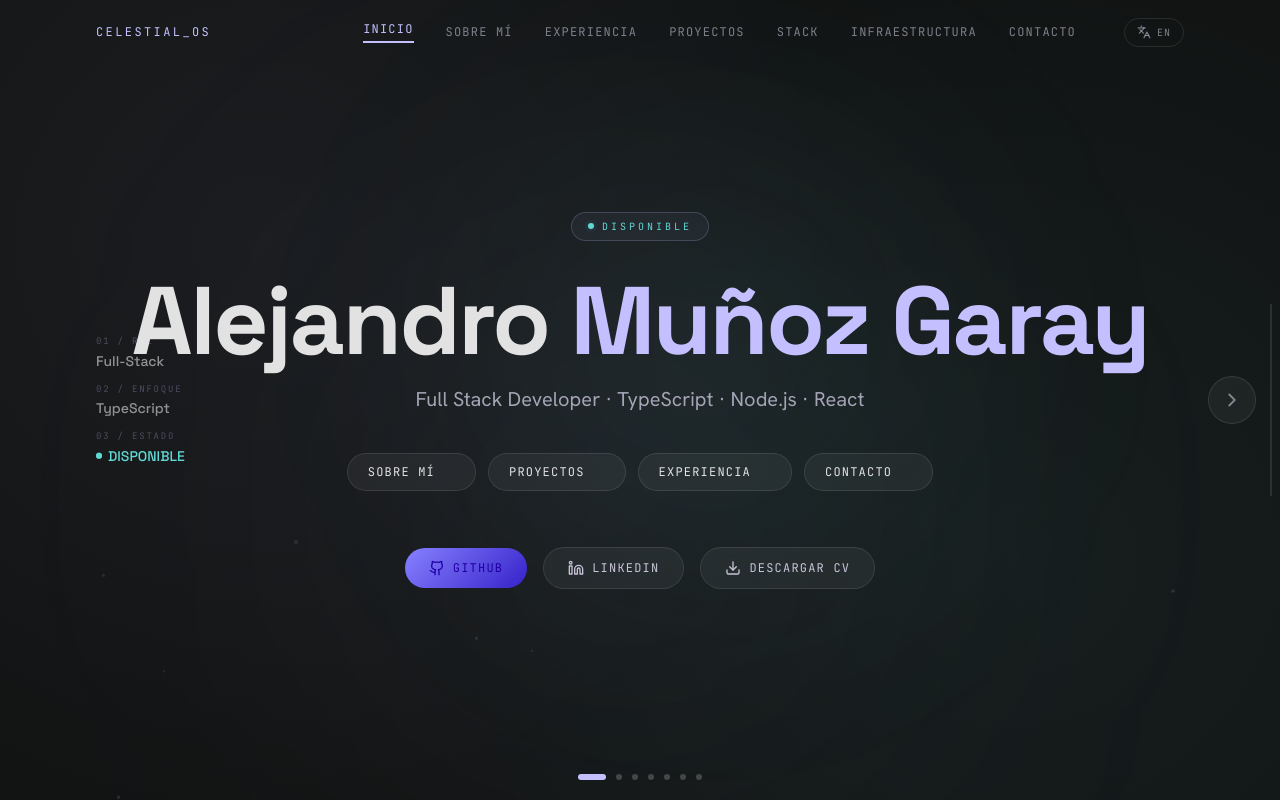
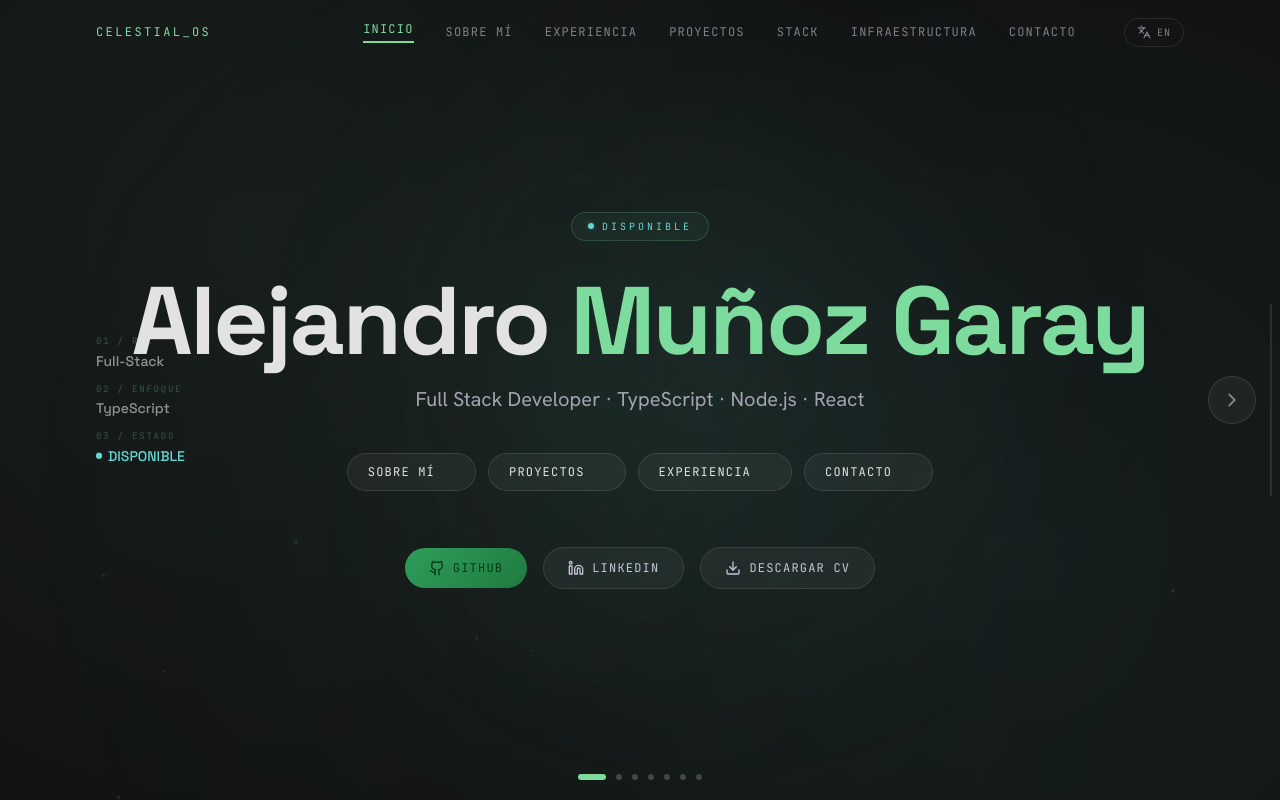
Before and after one commit to bentlyy/Portafolio-Web-, a Next.js app: page / in a window 1280 px wide. Built offline with nearby package versions, Linux system fonts and the light colour scheme.

Commit message:
feat: change color scheme from purple to green

```diff
--- a/src/app/globals.css
+++ b/src/app/globals.css
@@ -15,12 +15,12 @@
   --color-inverse-on-surface: #2f3131;
   --color-outline: #918fa1;
   --color-outline-variant: #464555;
-  --color-surface-tint: #c4c0ff;
-  --color-primary: #c4c0ff;
-  --color-on-primary: #2000a4;
-  --color-primary-container: #8781ff;
-  --color-on-primary-container: #1b0091;
-  --color-inverse-primary: #4f44e2;
+  --color-surface-tint: #7ddb9e;
+  --color-primary: #7ddb9e;
+  --color-on-primary: #003918;
+  --color-primary-container: #2f9d5c;
+  --color-on-primary-container: #00210e;
+  --color-inverse-primary: #1f7a3e;
   --color-secondary: #62d8d5;
   --color-on-secondary: #003736;
   --color-secondary-container: #11a19e;
@@ -33,10 +33,10 @@
   --color-on-error: #690005;
   --color-error-container: #93000a;
   --color-on-error-container: #ffdad6;
-  --color-primary-fixed: #e3dfff;
-  --color-primary-fixed-dim: #c4c0ff;
-  --color-on-primary-fixed: #100069;
-  --color-on-primary-fixed-variant: #3622ca;
+  --color-primary-fixed: #bdf5d5;
+  --color-primary-fixed-dim: #7ddb9e;
+  --color-on-primary-fixed: #00210e;
+  --color-on-primary-fixed-variant: #1f7a3e;
   --color-secondary-fixed: #81f5f1;
   --color-secondary-fixed-dim: #62d8d5;
   --color-on-secondary-fixed: #00201f;
@@ -118,10 +118,10 @@ body {
 
 @keyframes pulse-glow {
   0%, 100% {
-    box-shadow: 0 0 40px rgba(196, 192, 255, 0.2);
+    box-shadow: 0 0 40px rgba(125, 219, 158, 0.2);
   }
   50% {
-    box-shadow: 0 0 80px rgba(196, 192, 255, 0.4);
+    box-shadow: 0 0 80px rgba(125, 219, 158, 0.4);
   }
 }
 
@@ -136,7 +136,7 @@ body {
 
 .nebula-bg {
   background-image:
-    radial-gradient(circle at 20% 30%, rgba(196, 192, 255, 0.05) 0%, transparent 50%),
+    radial-gradient(circle at 20% 30%, rgba(125, 219, 158, 0.05) 0%, transparent 50%),
     radial-gradient(circle at 80% 70%, rgba(98, 216, 213, 0.05) 0%, transparent 50%);
 }
 
@@ -158,9 +158,9 @@ body {
 }
 
 .glass-card:hover {
-  border-color: rgba(196, 192, 255, 0.4);
+  border-color: rgba(125, 219, 158, 0.4);
   transform: translateY(-4px);
-  box-shadow: 0 0 30px rgba(135, 129, 255, 0.15);
+  box-shadow: 0 0 30px rgba(47, 157, 92, 0.15);
 }
 
 .glass-card::before {
@@ -186,18 +186,18 @@ body {
   width: 100%;
   height: 100%;
   background:
-    radial-gradient(circle at 20% 30%, rgba(135, 129, 255, 0.08) 0%, transparent 40%),
+    radial-gradient(circle at 20% 30%, rgba(47, 157, 92, 0.08) 0%, transparent 40%),
     radial-gradient(circle at 80% 70%, rgba(98, 216, 213, 0.08) 0%, transparent 40%);
   z-index: -1;
   pointer-events: none;
 }
 
 .pill-gradient {
-  background: linear-gradient(135deg, #8781ff 0%, #3622ca 100%);
+  background: linear-gradient(135deg, #2f9d5c 0%, #1f7a3e 100%);
   transition: all 0.3s ease;
 }
 
 .pill-gradient:hover {
-  box-shadow: 0 0 20px rgba(135, 129, 255, 0.5);
+  box-shadow: 0 0 20px rgba(47, 157, 92, 0.5);
   transform: scale(1.02);
 }
--- a/src/components/Contact.tsx
+++ b/src/components/Contact.tsx
@@ -61,8 +61,8 @@ export default function Contact() {
               </div>
 
               <div className="flex items-center gap-4">
-                <div className="bg-purple-500/10 p-3 rounded-lg">
-                  <Github size={18} className="text-purple-400" />
+                <div className="bg-green-500/10 p-3 rounded-lg">
+                  <Github size={18} className="text-green-400" />
                 </div>
                 <div>
                   <p className="font-mono text-[10px] text-on-surface-variant/60 uppercase tracking-wider">
--- a/src/components/Experience.tsx
+++ b/src/components/Experience.tsx
@@ -25,7 +25,7 @@ export default function Experience() {
               key={idx}
               className="relative pl-8 border-l border-white/10"
             >
-              <div className="absolute left-[-12px] top-0 bg-primary-container rounded-full p-2 shadow-[0_0_10px_rgba(135,129,255,0.3)]">
+              <div className="absolute left-[-12px] top-0 bg-primary-container rounded-full p-2 shadow-[0_0_10px_rgba(47,157,92,0.3)]">
                 <Briefcase size={14} className="text-on-primary" />
               </div>
 
--- a/src/components/Header.tsx
+++ b/src/components/Header.tsx
@@ -27,7 +27,7 @@ export default function Header({ currentSection, onNavigate, sections }: HeaderP
     <header
       className={`fixed top-0 left-0 w-full z-50 transition-all duration-300 ${
         currentSection > 0
-          ? "bg-surface/5 backdrop-blur-xl border-b border-white/15 shadow-[0_0_20px_rgba(196,192,255,0.1)]"
+          ? "bg-surface/5 backdrop-blur-xl border-b border-white/15 shadow-[0_0_20px_rgba(125,219,158,0.1)]"
           : "bg-transparent"
       }`}
     >
--- a/src/components/Projects.tsx
+++ b/src/components/Projects.tsx
@@ -44,7 +44,7 @@ export default function Projects() {
                 className="absolute inset-0 pointer-events-none opacity-0 group-hover:opacity-100 transition-opacity duration-300"
                 style={{
                   background:
-                    "radial-gradient(circle at var(--x, 50%) var(--y, 50%), rgba(135, 129, 255, 0.15), transparent 50%)",
+                    "radial-gradient(circle at var(--x, 50%) var(--y, 50%), rgba(47, 157, 92, 0.15), transparent 50%)",
                 }}
               />
               <div className="relative w-full aspect-video rounded-lg overflow-hidden mb-5 bg-surface-container-highest">
--- a/src/components/Skills.tsx
+++ b/src/components/Skills.tsx
@@ -6,7 +6,7 @@ import { skills } from "@/lib/data"
 const categoryAccents: Record<string, string> = {
   Lenguajes: "bg-blue-500/15 text-blue-400 border-blue-500/20",
   Backend: "bg-green-500/15 text-green-400 border-green-500/20",
-  Frontend: "bg-purple-500/15 text-purple-400 border-purple-500/20",
+  Frontend: "bg-green-500/15 text-green-400 border-green-500/20",
   DevOps: "bg-orange-500/15 text-orange-400 border-orange-500/20",
   "Bases de Datos": "bg-cyan-500/15 text-cyan-400 border-cyan-500/20",
   Testing: "bg-pink-500/15 text-pink-400 border-pink-500/20",
@@ -16,7 +16,7 @@ const categoryAccents: Record<string, string> = {
 const categoryBorders: Record<string, string> = {
   Lenguajes: "border-blue-500/20",
   Backend: "border-green-500/20",
-  Frontend: "border-purple-500/20",
+  Frontend: "border-green-500/20",
   DevOps: "border-orange-500/20",
   "Bases de Datos": "border-cyan-500/20",
   Testing: "border-pink-500/20",
@@ -26,7 +26,7 @@ const categoryBorders: Record<string, string> = {
 const categoryDots: Record<string, string> = {
   Lenguajes: "bg-blue-500",
   Backend: "bg-green-500",
-  Frontend: "bg-purple-500",
+  Frontend: "bg-green-500",
   DevOps: "bg-orange-500",
   "Bases de Datos": "bg-cyan-500",
   Testing: "bg-pink-500",
```
Also changed, not shown: src/app/layout.tsx (line endings or trailing spaces).
